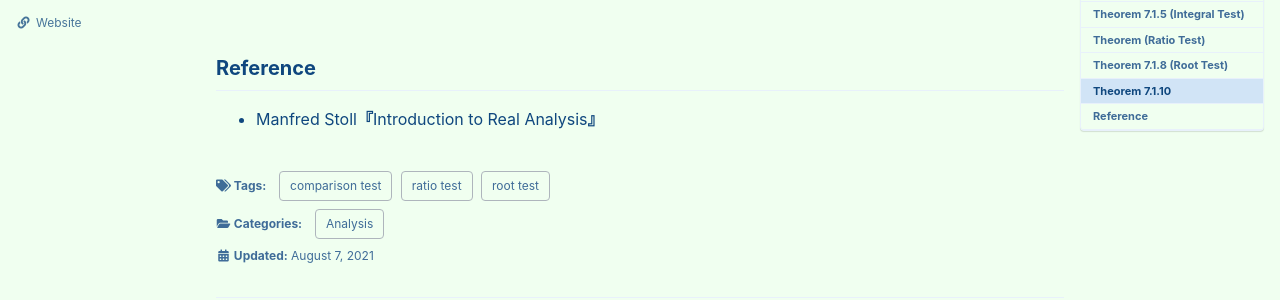
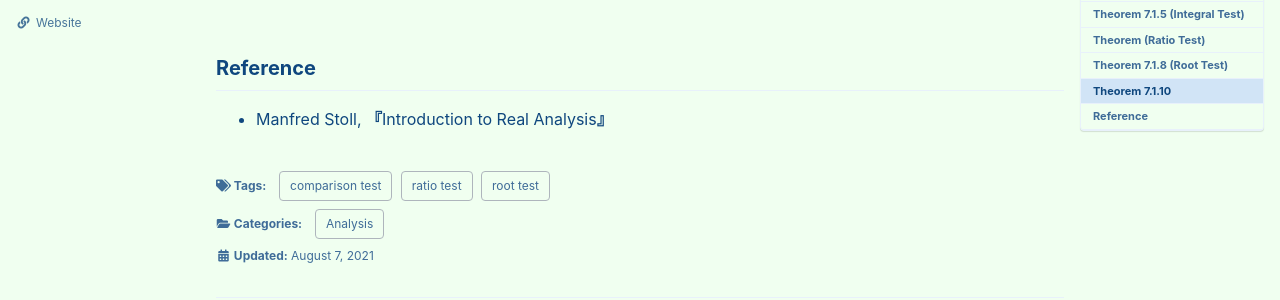
Before and after one commit to seanie12/blog, a Jekyll site: the page built from _posts/2021-08-07-convergence-test-1.md, in a window 1280 px wide and 900 px high, scrolled down 5747 px. Shown: the part 151-451 px from the top of the window. Built offline with Jekyll 4.4.1, drawn with Linux system fonts in a browser that asks for light colours; cached includes are drawn as plain includes; formulas are drawn with MathJax 3.

```diff
--- a/_posts/2021-08-07-convergence-test-1.md
+++ b/_posts/2021-08-07-convergence-test-1.md
@@ -295,4 +295,4 @@ Then $a_{n_0+k} < \beta^k a_{n_0}$ for all $k\in\mathbb{N}$, i.e., $\sqrt[k]{a_{
 
 $$\tag*{$\square$}$$
 ## Reference
-- Manfred Stoll**『**Introduction to Real Analysis**』**
+- Manfred Stoll, **『**Introduction to Real Analysis**』**
```
